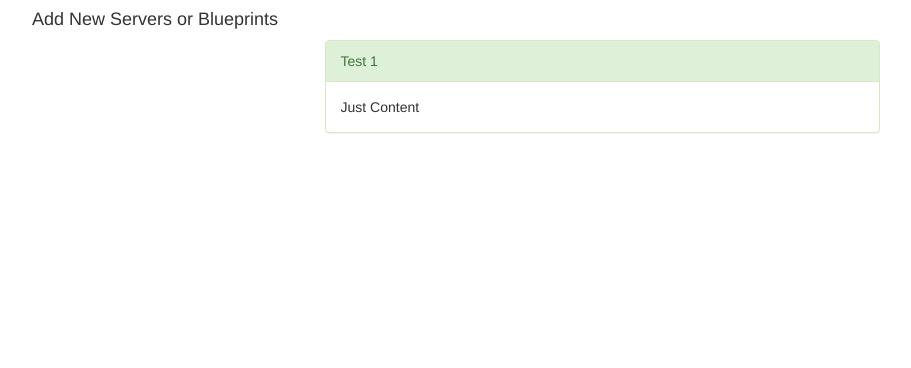
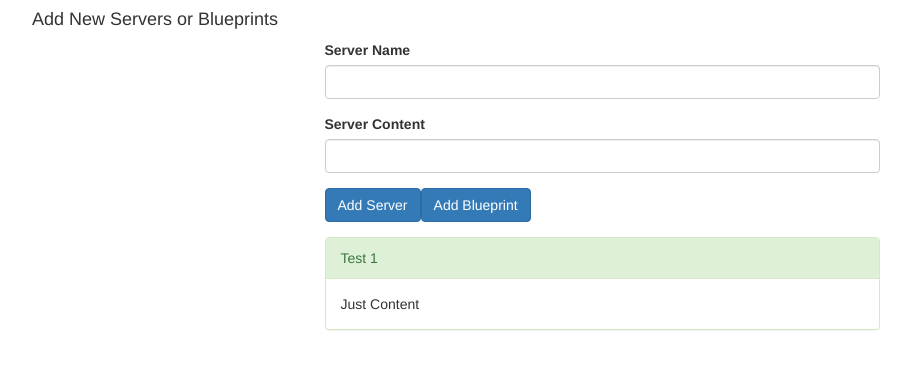
Before and after one commit to TestDeveloperAng/udem-angular-prac, an Angular app: page / in a window 1280 px wide. Shown: the top 368 px of the page, without its empty margins (38-949 px from the left). Built offline with nearby package versions, Linux system fonts and the light colour scheme.

Commit message:
1 file modified

```diff
--- a/src/app/app.component.html
+++ b/src/app/app.component.html
@@ -1,6 +1,6 @@
 <div class="container">
   <h4>Add New Servers or Blueprints</h4>
-
+  <app-create-server></app-create-server>
 
 <div class="row">
   <div class="col-sm-6 col-sm-offset-3">
```
